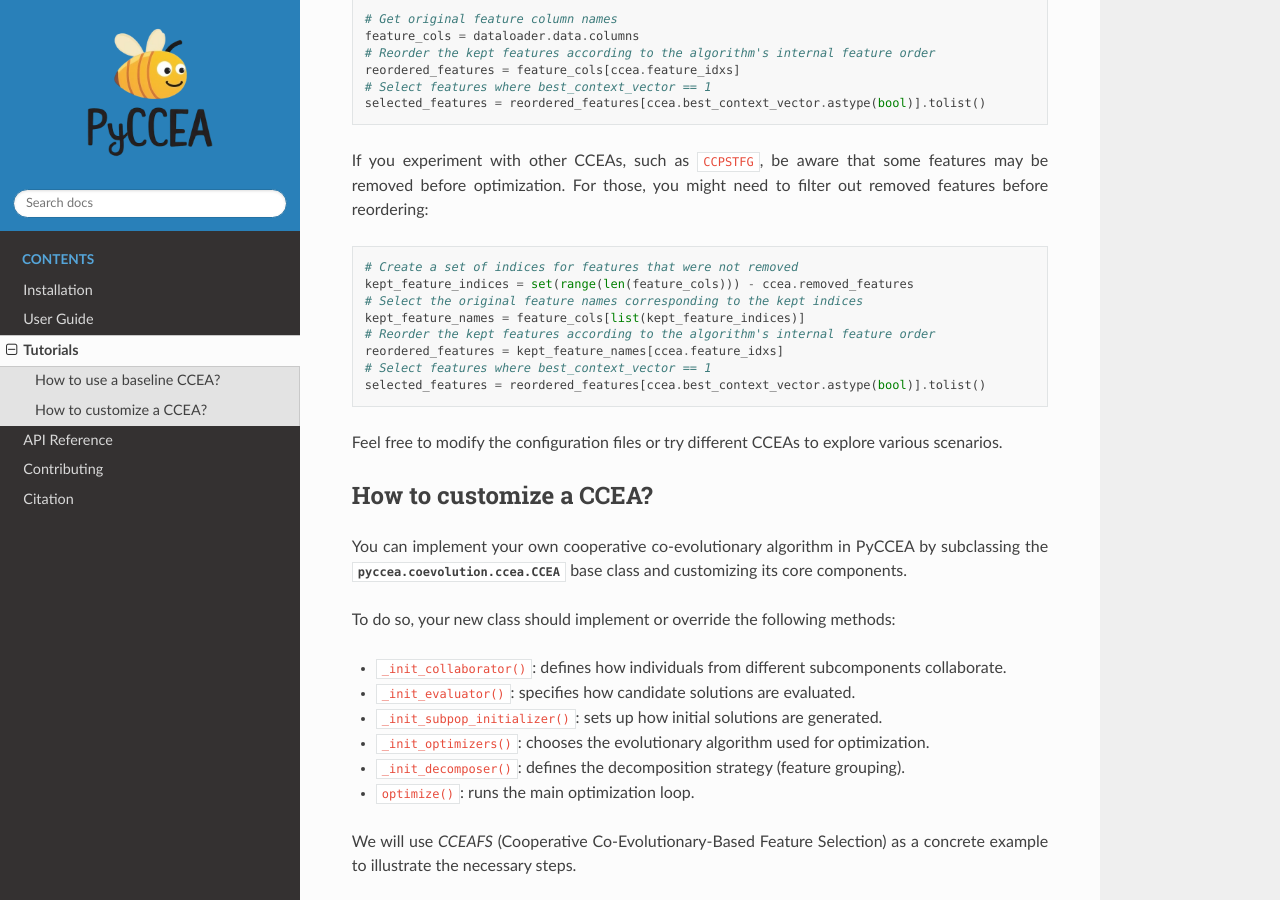
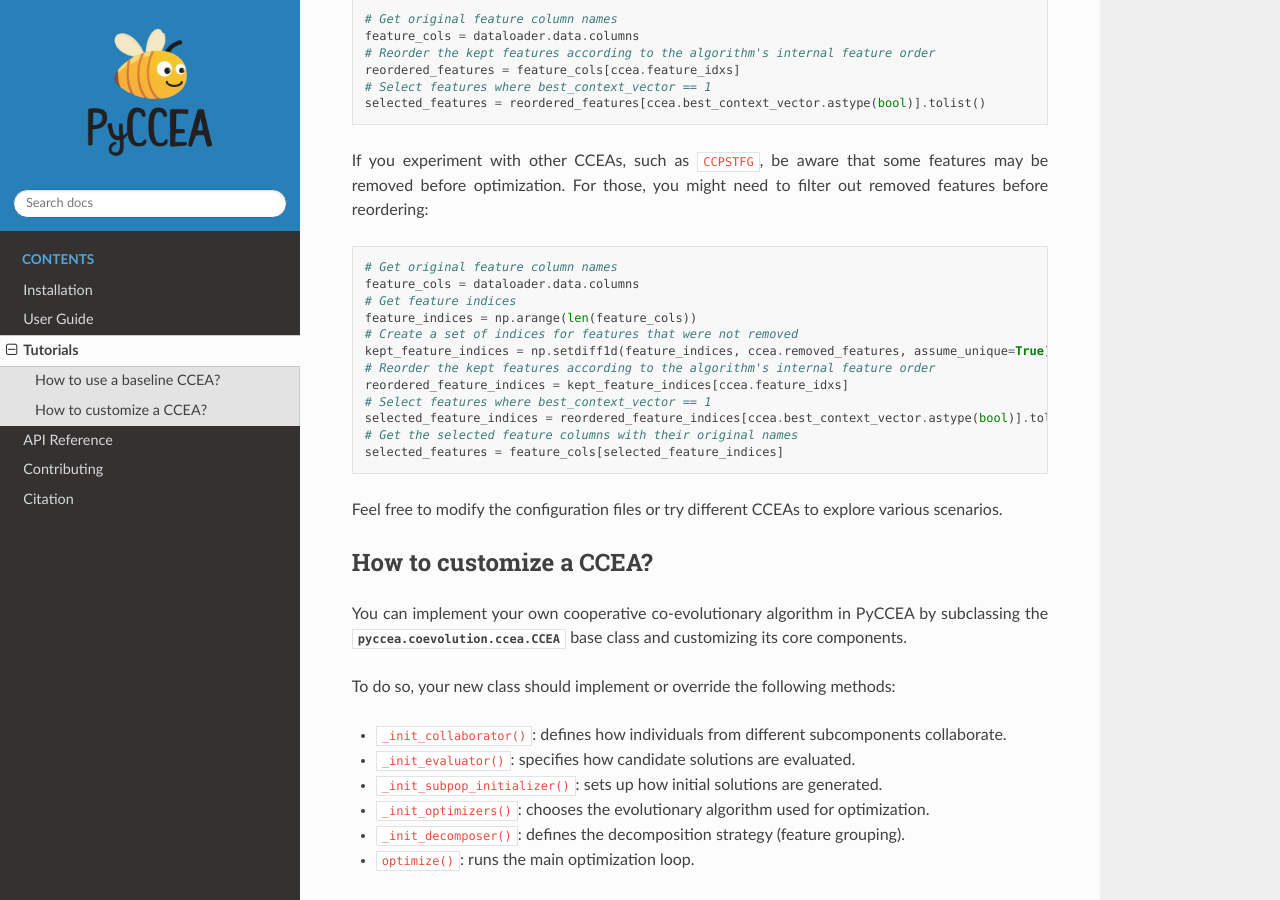
Before and after one commit to pedbrgs/PyCCEA, a Sphinx documentation site: the page built from docs/source/pages/tutorials.rst, in a window 1280 px wide and 900 px high, scrolled down 1934 px. Built offline with Sphinx 7.4.7 and the Read the Docs theme 3.1.0, drawn with Linux system fonts in a browser that asks for light colours; pages that are not in the unit, such as notebooks, are missing from menus.

Commit message:
docs: fix selected features mapping for CCPSTFG

```diff
--- a/docs/source/pages/tutorials.rst
+++ b/docs/source/pages/tutorials.rst
@@ -102,14 +102,18 @@ reordering:
 
 .. code-block:: python
 
+    # Get original feature column names
+    feature_cols = dataloader.data.columns
+    # Get feature indices
+    feature_indices = np.arange(len(feature_cols))
     # Create a set of indices for features that were not removed
-    kept_feature_indices = set(range(len(feature_cols))) - ccea.removed_features
-    # Select the original feature names corresponding to the kept indices
-    kept_feature_names = feature_cols[list(kept_feature_indices)]
+    kept_feature_indices = np.setdiff1d(feature_indices, ccea.removed_features, assume_unique=True)
     # Reorder the kept features according to the algorithm's internal feature order
-    reordered_features = kept_feature_names[ccea.feature_idxs]
+    reordered_feature_indices = kept_feature_indices[ccea.feature_idxs]
     # Select features where best_context_vector == 1
-    selected_features = reordered_features[ccea.best_context_vector.astype(bool)].tolist()
+    selected_feature_indices = reordered_feature_indices[ccea.best_context_vector.astype(bool)].tolist()
+    # Get the selected feature columns with their original names
+    selected_features = feature_cols[selected_feature_indices]
 
 Feel free to modify the configuration files or try different CCEAs to explore various scenarios.
 
```
